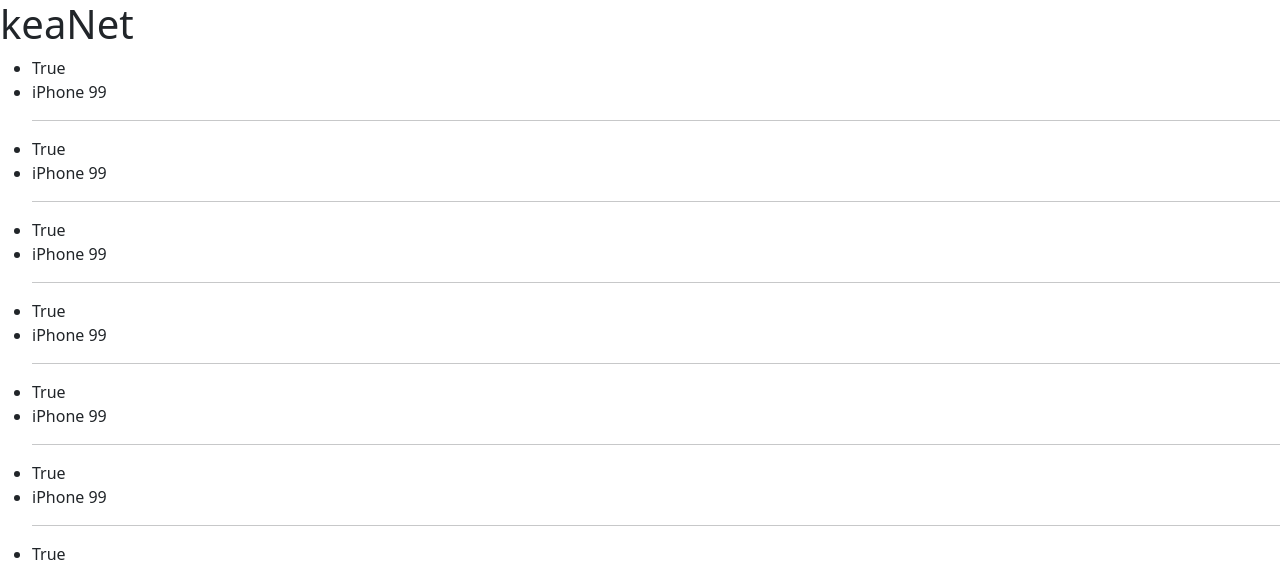
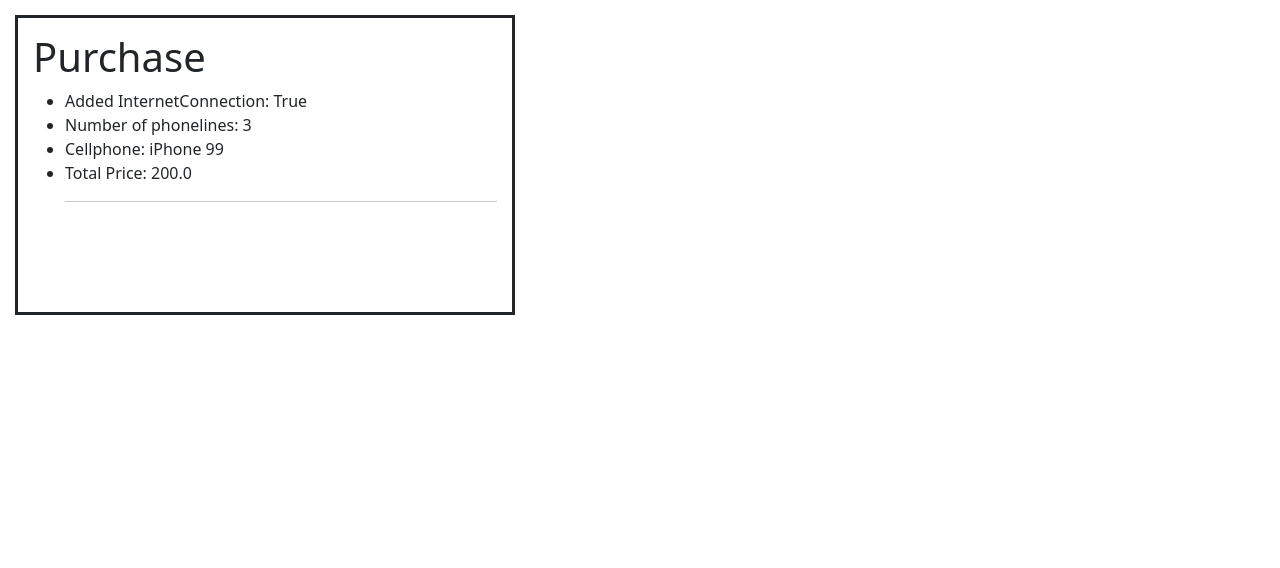
Before and after one commit to Nadiahansen15/testingMandatory, a Django app: page /keanetoverview/ in a window 1280 px wide. Shown: the top 568 px of the page. After the commit the page ends 315 px from the top, so only its background shows below. Run offline with Django 3.2, Linux system fonts and the light colour scheme; data comes from the database, SQL or seed files in the repository; some libraries are stand-ins or nearby versions.

Commit message:
add detailvies

```diff
--- a/keaNet/models.py
+++ b/keaNet/models.py
@@ -13,6 +13,7 @@ class keaNet(models.Model):
     PhoneLines = models.IntegerField(validators=[MaxValueValidator(8)])
     cellphone = models.ForeignKey(cellphone, on_delete = models.CASCADE, default = None)
     totalPrice = models.FloatField(blank=True)
+    created_at = models.DateTimeField(auto_now_add=True)
 
 
 def __str__(self):
@@ -27,7 +28,7 @@ class keaNetForm(ModelForm):
     class Meta:
         model = keaNet
         fields = '__all__'
-        exclude = ['totalPrice']
+        exclude = ['totalPrice', 'created_at']
         labels = {
             "InternetConnection": ("Internet connection"),
             "PhoneLines": ("Phone Lines"),
--- a/keaNet/templates/keaNet/keanetoverview.html
+++ b/keaNet/templates/keaNet/keanetoverview.html
@@ -1,14 +1,21 @@
 {% extends "keaNet/base.html" %}
 {% block content %}
-  <h1>keaNet</h1>
+<div style="padding: 15px;">
+<div style="padding: 15px; border: solid; height: 300px; width: 500px;">
+<h1>Purchase</h1>
 <ul>
-    {% for keaNet in object_list %}
-    <li> {{ keaNet.InternetConnection }}</li>
-    <li> {{ keaNet.cellphone.cellphone }}</li>
+    {% for keaNet in last_added %}
+    <li> Added InternetConnection: {{ keaNet.InternetConnection }}</li>
+    <li> Number of phonelines: {{ keaNet.PhoneLines }}</li>
+    <li> Cellphone: {{ keaNet.cellphone.cellphone }}</li>
+    <li> Total Price: {{ keaNet.totalPrice }}</li>
+
 
     <hr/>
     {% empty %}
     <li>is empty</li>
     {% endfor %}
 </ul>
+</div>
+</div>
 {% endblock %}
--- a/keaNet/views.py
+++ b/keaNet/views.py
@@ -1,8 +1,7 @@
-from django.shortcuts import render
 from django.shortcuts import render, redirect, get_object_or_404
 from .models import keaNet, keaNetForm
 from django.views.generic import FormView, ListView, CreateView
-from django.http import JsonResponse
+from django.utils import timezone
 
 # Create your views here.
 # https://simpleisbetterthancomplex.com/tutorial/2016/08/29/how-to-work-with-ajax-request-with-django.html
@@ -20,12 +19,21 @@ class keaNetFormView(CreateView):
         print(obj.InternetConnection, "heeeeeeeeeey!!!!!", obj.cellphone.price)
         if (obj.InternetConnection == True):
             intcon = 200
+        else:
+            intcon = 0
 
         obj.totalPrice =+ obj.PhoneLines * 150 + obj.cellphone.price + intcon
 
         obj.save()
         return super().form_valid(form)
 
+
 class keaNetView(ListView):
     model = keaNet
     template_name = "keaNet/keanetoverview.html"
+
+    def get_context_data(self, **kwargs):
+        context = super().get_context_data(**kwargs)
+        LastAdded = keaNet.objects.all().order_by('-created_at',)[0:1]
+        context['last_added'] = LastAdded
+        return context
```
Also changed, not shown: keaNet/templates/keaNet/createkeaNet.html (+4 -10 lines).
